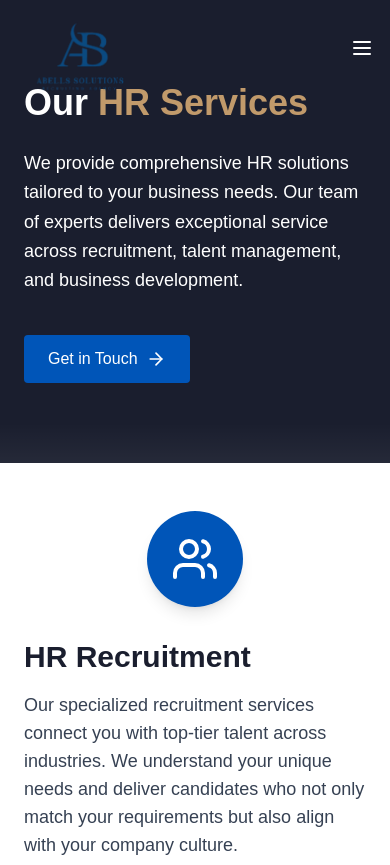
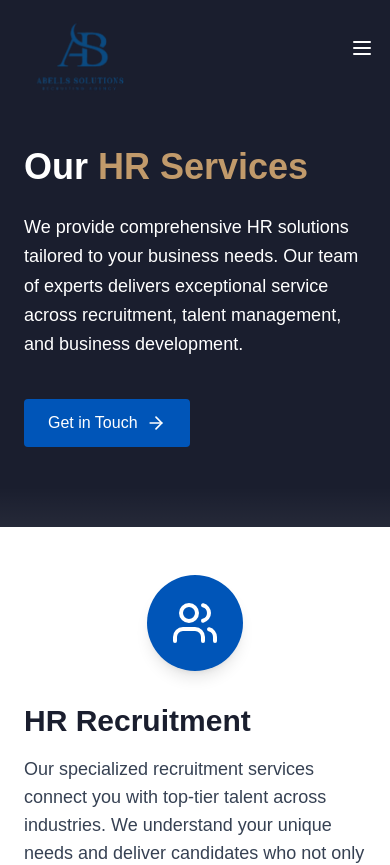
Before and after one commit to MunimUsmani/aspire-web, a Next.js app: page /services in a window 390 px wide. Shown: the top 865 px of the page. Built offline with nearby package versions, Linux system fonts and the light colour scheme; a web font is replaced by a local one.

Commit message:
services page responsiveness done

```diff
--- a/src/app/components/services-hero.tsx
+++ b/src/app/components/services-hero.tsx
@@ -6,7 +6,7 @@
     <section className="relative bg-[#1a1e2e] text-white py-20 md:py-28 lg:py-32 px-6 md:px-12 lg:px-20">
       <div className="max-w-5xl mx-auto">
         <div className="flex flex-col space-y-6">
-          <h1 className="text-4xl md:text-5xl lg:text-6xl font-bold leading-tight">
+          <h1 className="text-4xl md:text-5xl lg:text-6xl font-bold leading-tight mt-16 md:mt-0">
             <span className="text-white">Our </span>
             <span className="text-[#c19a6b]">HR Services</span>
           </h1>
```
